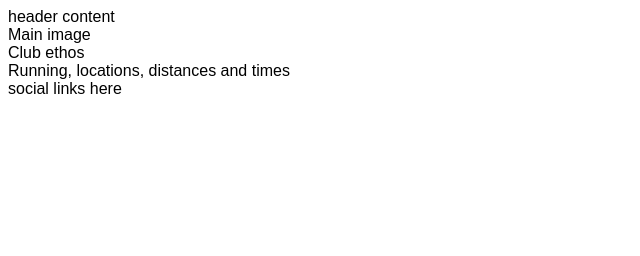
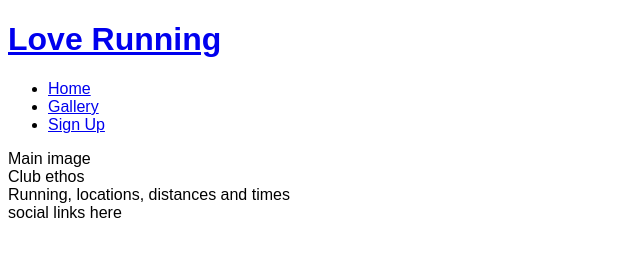
Before and after one commit to rachel-o-donnell/love-running, a plain HTML site: page index.html in a window 1280 px wide. Shown: the whole page, without its empty margins (0-640 px from the left). Drawn offline with Linux system fonts and the light colour scheme.

Commit message:
Add basic header structure

```diff
--- a/index.html
+++ b/index.html
@@ -1,5 +1,6 @@
 <!DOCTYPE html>
 <html lang="en">
+
 <head>
     <meta charset="UTF-8">
     <meta http-equiv="X-UA-Compatible" content="IE=edge">
@@ -11,8 +12,23 @@
 
     <title>Love Running</title>
 </head>
+
 <body>
-    <header>header content</header>
+    <header>
+        <a href="index.html">
+            <h1>Love Running</h1>
+        </a>
+        <nav>
+            <ul>
+                <li>
+                    <a href="index.html">Home</a></li>
+                <li>
+                    <a href="#">Gallery</a></li>
+                <li>
+                    <a href="#">Sign Up</a></li>
+            </ul>
+        </nav>
+    </header>
     <section>Main image</section>
     <section>Club ethos</section>
     <section>Running, locations, distances and times</section>
@@ -21,4 +37,5 @@
         social links here
     </footer>
 </body>
+
 </html>
```
